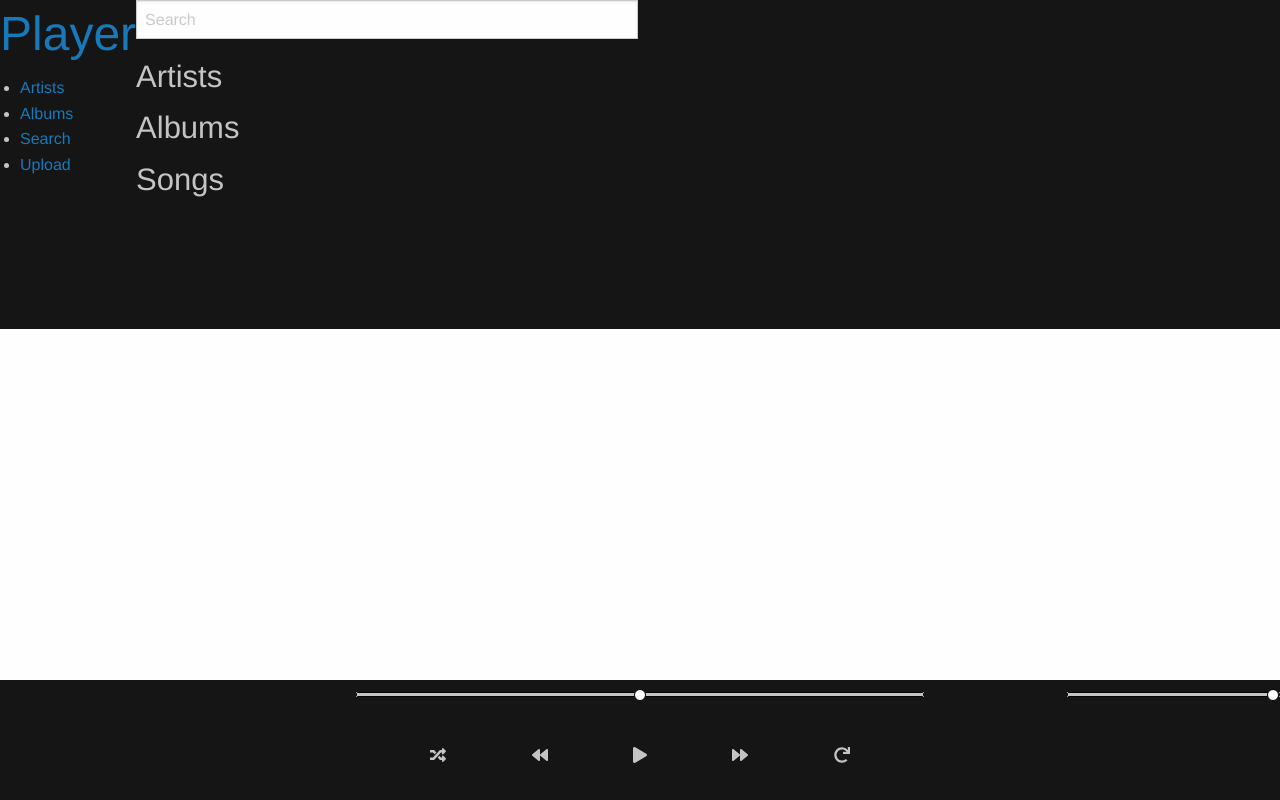
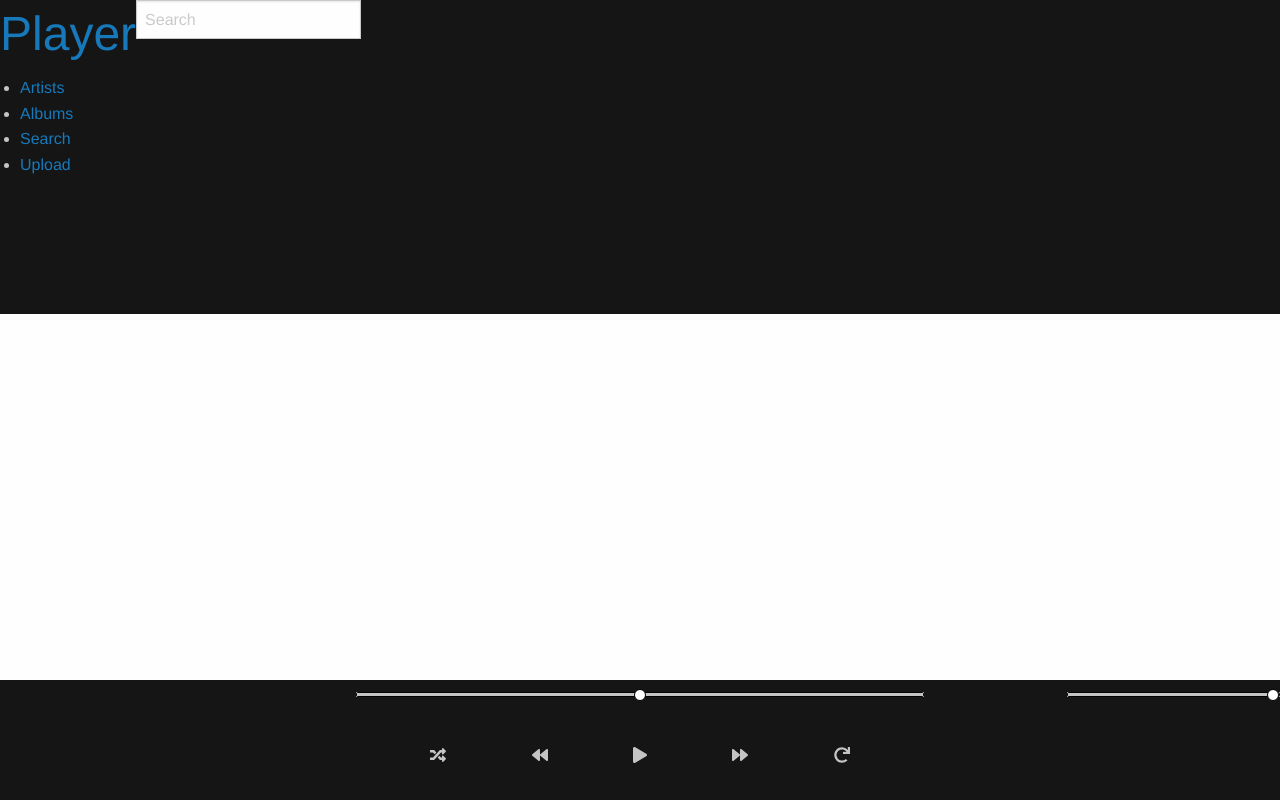
Before and after one commit to zachjamesgreen/MPFrontend, an Angular app: page /search in a window 1280 px wide. Built offline with nearby package versions, Linux system fonts and the light colour scheme.

Commit message:
small changes to use local urls

```diff
--- a/src/app/audioplayer.service.ts
+++ b/src/app/audioplayer.service.ts
@@ -30,7 +30,7 @@ export class AudioService {
   private streamObservable(song) {
     return new Observable(observer => {
       // Play audio
-      this.audioObj.src = `http://localhost/${song.artist.name}/${song.album.name}/${song.name}.mp3`;
+      this.audioObj.src = `http://music.local/${song.artist.name}/${song.album.name}/${song.name}.mp3`;
       this.audioObj.load();
       this.playPromise = this.audioObj.play();
 
--- a/src/app/music.service.ts
+++ b/src/app/music.service.ts
@@ -6,7 +6,7 @@ import { Observable } from 'rxjs';
   providedIn: 'root'
 })
 export class MusicService {
-  API_URL: string = 'http://localhost:3000/api'
+  API_URL: string = 'http://phpplayer.local/api'
 
   constructor(private http: HttpClient) { }
 
--- a/src/app/search/search.component.html
+++ b/src/app/search/search.component.html
@@ -2,19 +2,19 @@
   <div class="cell small-12">
     <input type="text" placeholder="Search" #s (keyup)="search(s.value)">
   </div>
-  <div class="cell small-12" >
+  <div class="cell small-12" *ngIf="artists">
     <h3>Artists</h3>
     <div *ngFor="let artist of artists">
       <h4><a routerLink="/artist/{{artist.id}}">{{ artist.name }}</a></h4>
     </div>
   </div>
-  <div class="cell small-12" >
+  <div class="cell small-12" *ngIf="albums">
     <h3>Albums</h3>
     <div *ngFor="let album of albums">
       <h4><a routerLink="/artist/{{album.id}}">{{album.name}}</a></h4>
     </div>
   </div>
-  <div class="cell small-12">
+  <div class="cell small-12" *ngIf="songs">
     <h3>Songs</h3>
     <div *ngFor="let song of songs" (click)="playSong(song)">{{song.name}} by <a routerLink="/artist/{{song.artist.id}}">{{song.artist.name}}</a></div>
   </div>
```
